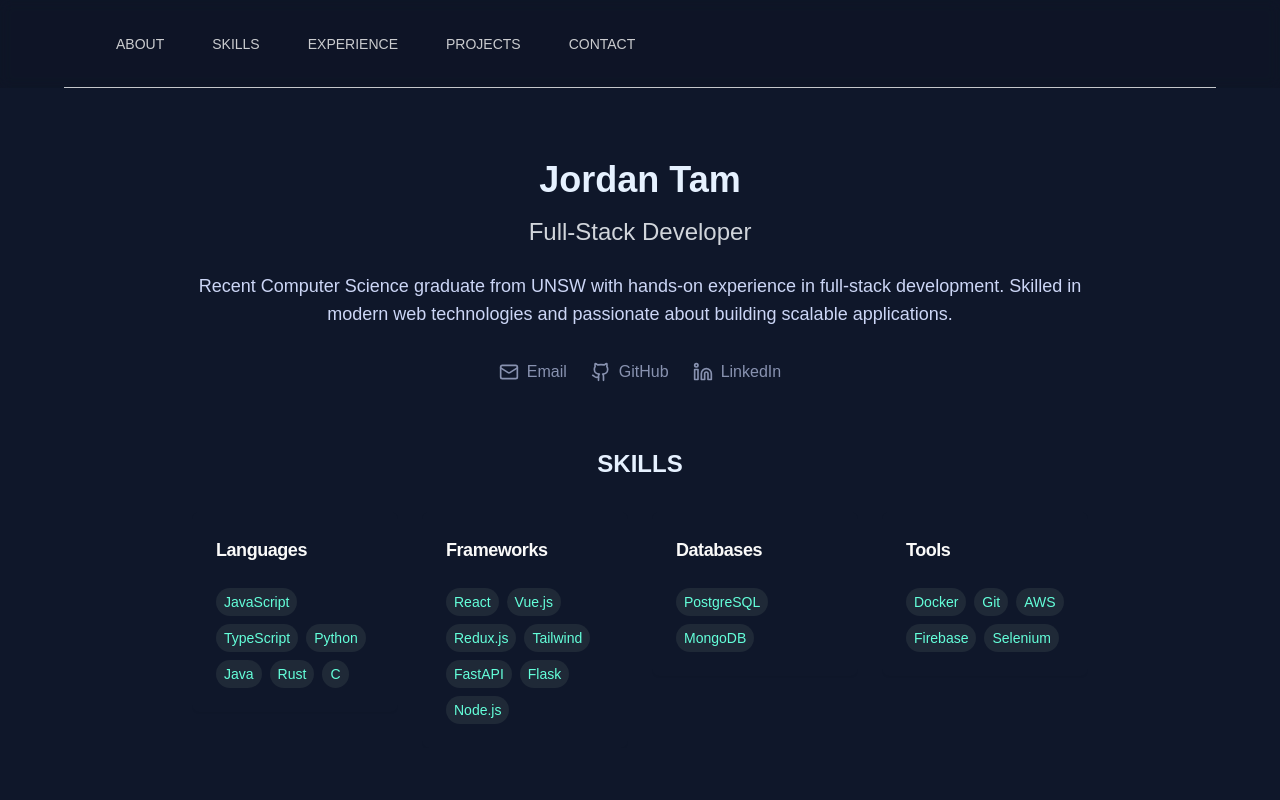
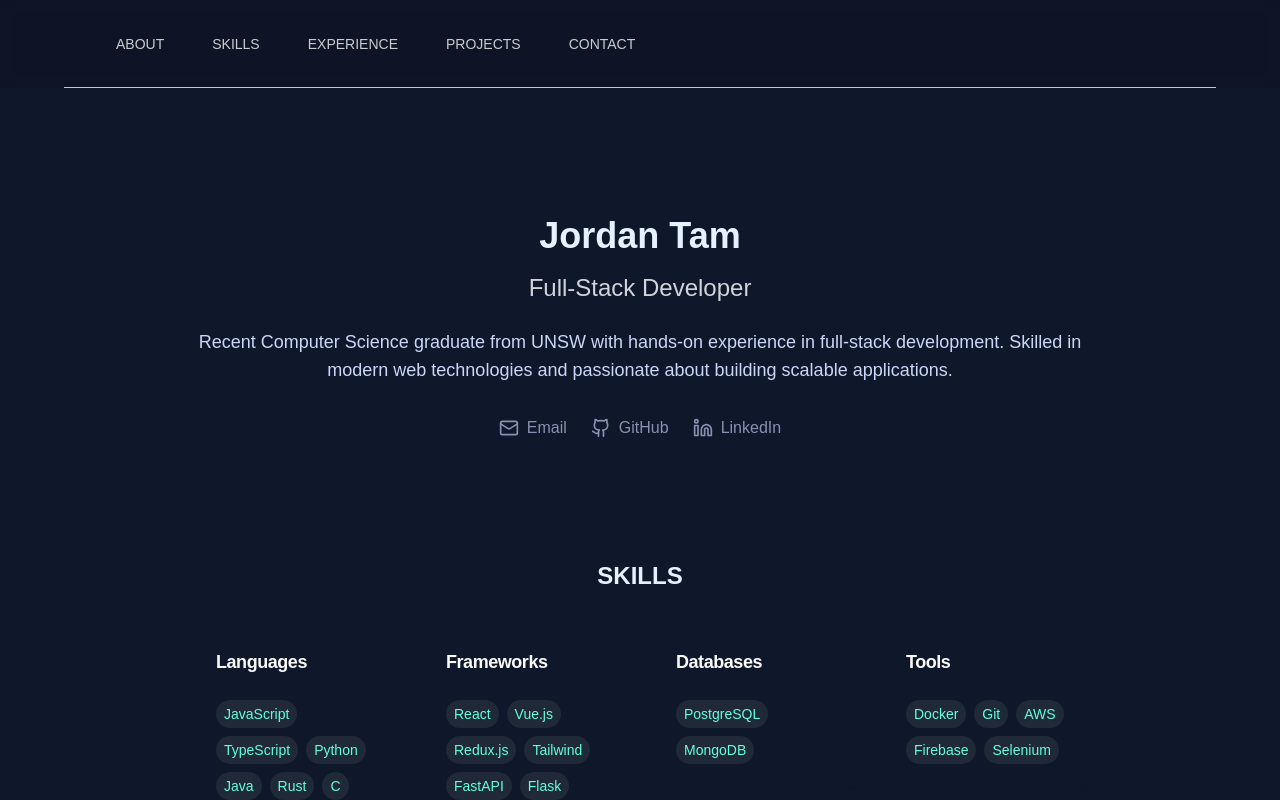
Before and after one commit to JordannTam/portfolio, a Next.js app: page / in a window 1280 px wide. Shown: the top 800 px of the page. Built offline with nearby package versions, Linux system fonts and the light colour scheme.

Commit message:
feat:update header height

```diff
--- a/components/sections/header.tsx
+++ b/components/sections/header.tsx
@@ -4,8 +4,8 @@ import { Github, Linkedin, Mail } from 'lucide-react';
 export default function Header() {
 
   return (
-    <section id="header">
-      <header className="max-w-4xl mx-auto mb-16 text-center">
+    <section id="header" className='flex justify-center items-center h-[50vh]'>
+      <header className="max-w-4xl mx-auto mb-16 text-center ">
       <h1 className="text-4xl font-bold mb-4 dark:text-white">{personal.name}</h1>
       <h2 className="text-2xl text-gray-600 dark:text-gray-300 mb-6">{personal.title}</h2>
       <p className="text-lg text-gray-700 dark:text-lightest-slate mb-8">{personal.about}</p>
```
